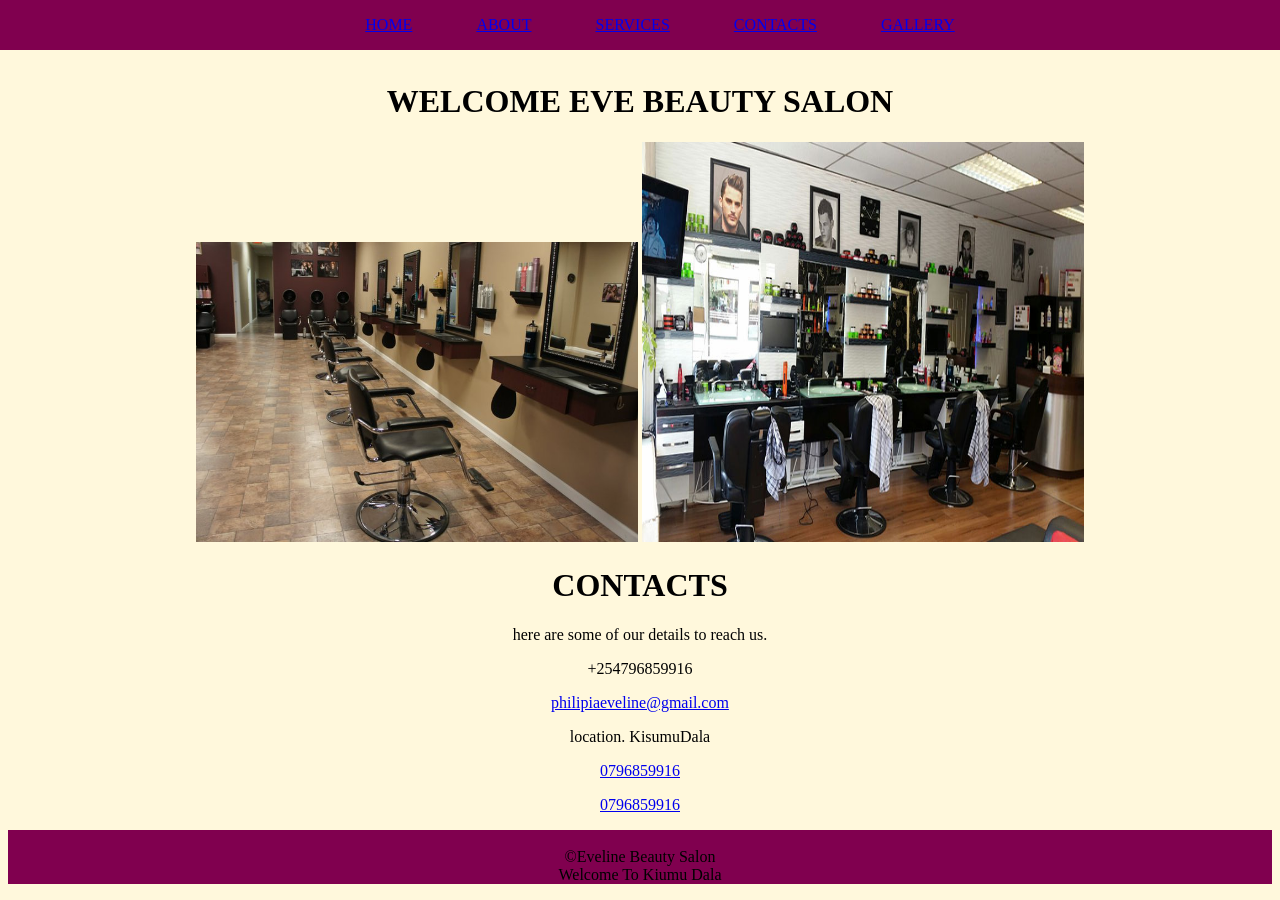
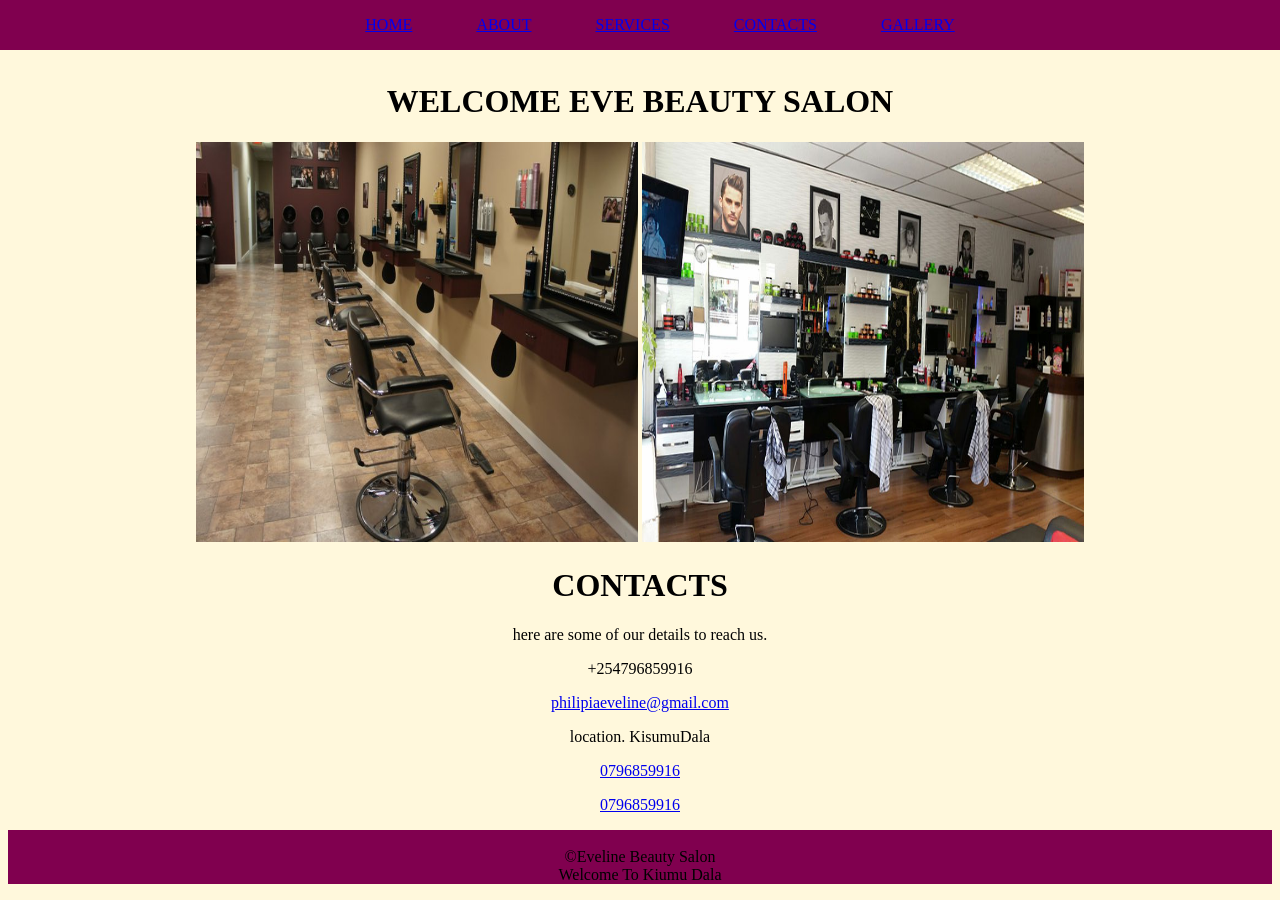
Before and after one commit to philipiaeveline/BEAUTY, a plain HTML site: page home.html in a window 1280 px wide. Drawn offline with Linux system fonts and the light colour scheme.

Commit message:
change height of image in home.html

```diff
--- a/home.html
+++ b/home.html
@@ -23,7 +23,7 @@
  <div class="home">
      <br><br><br>
 <h1>WELCOME EVE BEAUTY SALON</h1>
-<img src="images/Hair_Salon_Stations.jpg" width="35%" height="300px">
+<img src="images/Hair_Salon_Stations.jpg" width="35%" height="400px">
 <img src="images/figmatt.jpg" width="35%" height="400px">
  </div>
  <div class="contacts">
```
